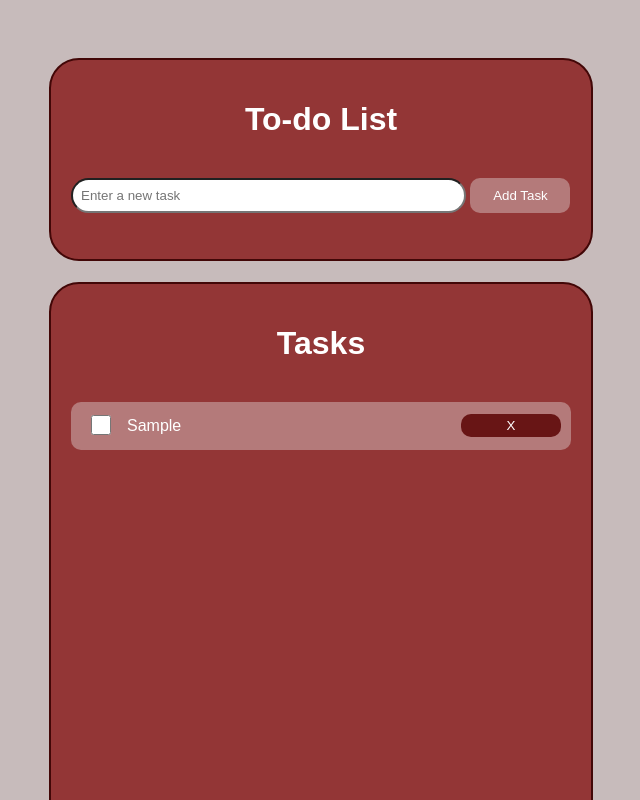
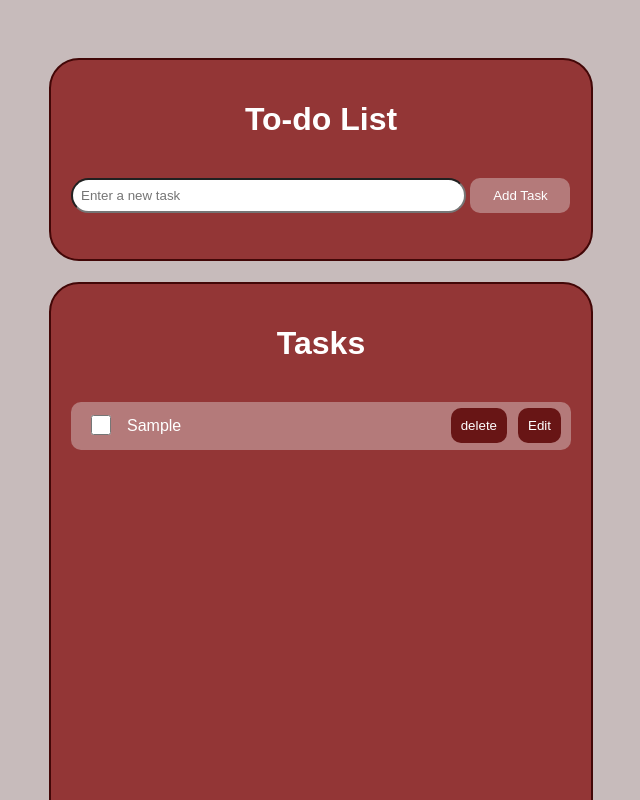
Before and after one commit to sofiesson/To-do-app-main, a plain HTML site: page index.html in a window 1280 px wide. Both pictures are taken after typing "Sample" into the empty fields and a click on the button "Add Task". Shown: the top 800 px of the page, without its empty margins (319-959 px from the left). Drawn offline with Linux system fonts and the light colour scheme.

Commit message:
edit button

```diff
--- a/script.js
+++ b/script.js
@@ -32,9 +32,13 @@ function addTask() {
         leftWrapper.appendChild(checkbox);
         leftWrapper.appendChild(taskText);
 
+        const buttonWrapper = document.createElement('div');
+        buttonWrapper.style.display = 'flex'; // Use flexbox for alignment
+        buttonWrapper.style.gap = '1px';
+
         // Create the "X" button
         const deleteButton = document.createElement('button');
-        deleteButton.textContent = 'X';
+        deleteButton.textContent = 'delete';
         deleteButton.style.color = 'white';
         deleteButton.style.cursor = 'pointer'; // Change cursor to pointer
         deleteButton.style.marginRight = '10px'; // Add margin to the right
@@ -42,9 +46,26 @@ function addTask() {
             newTaskList.removeChild(newTask); // Remove the task when "X" is clicked
         };
 
+        // Create the "Edit" button
+        const editButton = document.createElement('button');
+        editButton.textContent = 'Edit';
+        editButton.style.color = 'white';
+        editButton.style.cursor = 'pointer'; // Change cursor to pointer
+        editButton.style.marginRight = '10px'; // Add margin to the right
+        editButton.onclick = function () {
+            // Allow editing the task text
+            const newText = prompt('Edit your task:', taskText.textContent);
+            if (newText !== null && newText.trim() !== '') {
+                taskText.textContent = newText; // Update the task text
+            }
+        };
+
+        buttonWrapper.appendChild(deleteButton);
+        buttonWrapper.appendChild(editButton);
+
         // Append the wrapper and "X" button to the task
         newTask.appendChild(leftWrapper);
-        newTask.appendChild(deleteButton);
+        newTask.appendChild(buttonWrapper);
 
         // Append the task to the task list
         newTaskList.appendChild(newTask);
--- a/style.css
+++ b/style.css
@@ -66,11 +66,11 @@ ul {
   }
 
 .new-tasks li button {
-    width: 20%;
+    width: 100%;
     background: rgb(104, 21, 21);
     color: rgb(255, 255, 255);
     border: none;
-    padding: 4px;
+    padding: 10px;
   }
 
 .new-tasks li input[type="checkbox"] {
```
